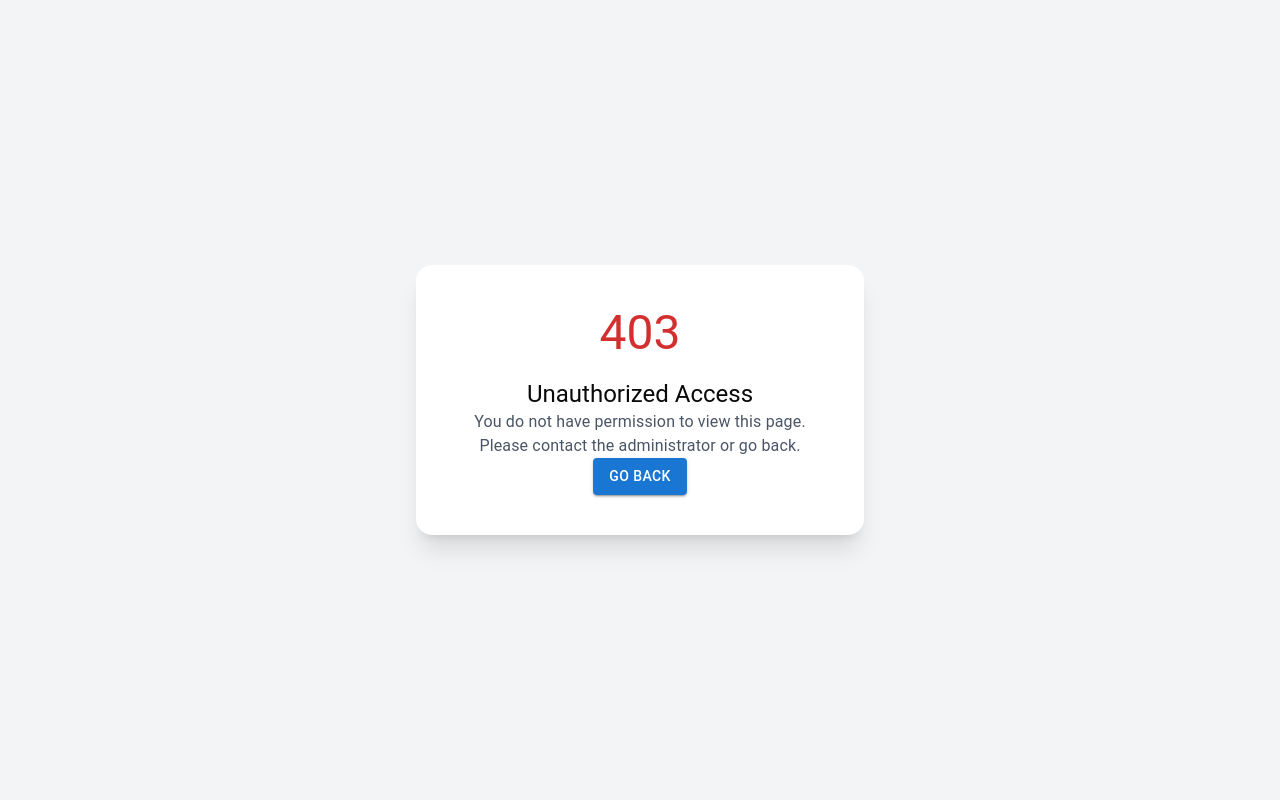
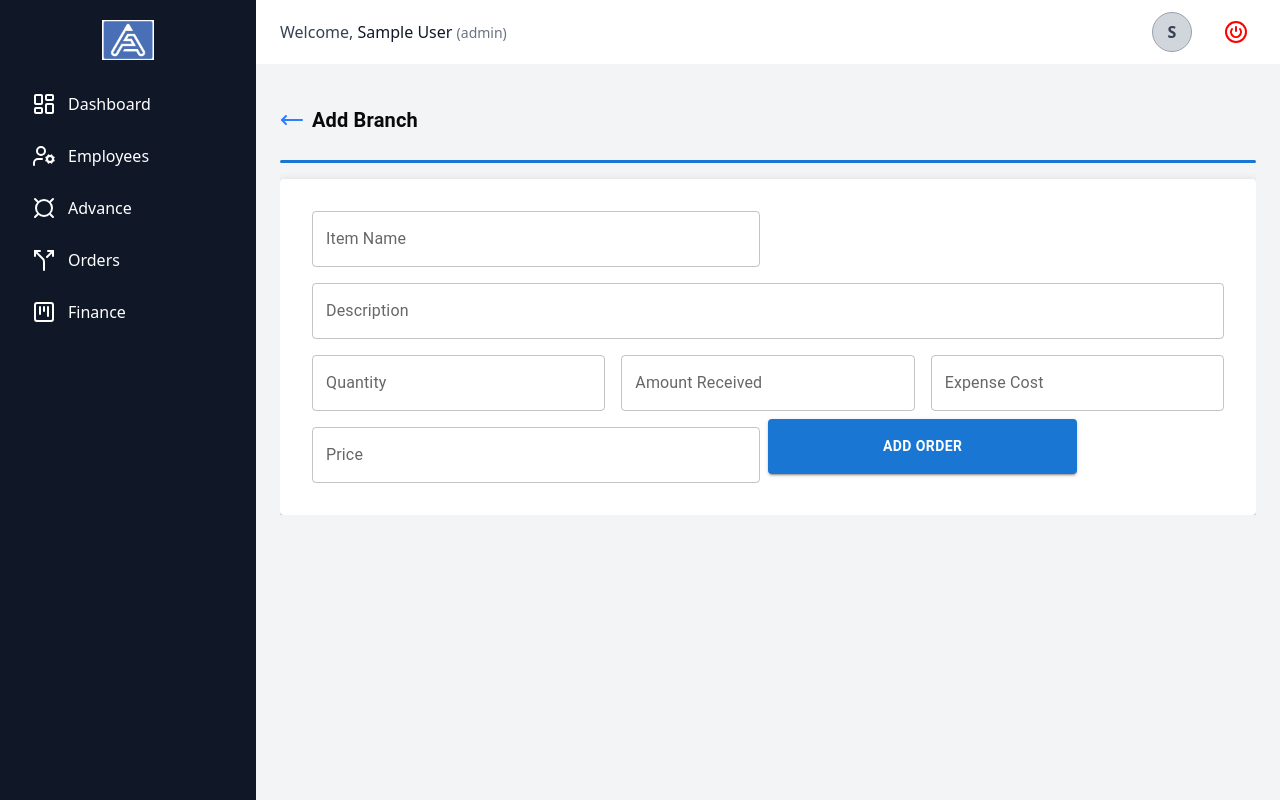
Before and after one commit to bluesparing-abhishek6848/BussinessManagementPortal-main, a React (Vite) app in the folder client/: page /admin/orders/add in a window 1280 px wide. Built offline with nearby package versions, Linux system fonts and the light colour scheme; sample sign-in values are in the browser's storage.

Commit message:
Refactor order management: rename components, update routes, and implement order form; remove unused branch components

```diff
--- a/client/src/components/Admin/AdminBranch/AdminAddBranch.tsx
+++ b/client/src/components/Admin/AdminBranch/AdminAddBranch.tsx
@@ -1,9 +1,9 @@
-import AddBranch from "../../Common/Branch/AddBranch/AddBranch"
+import AddOrder from "../../Common/Branch/AddBranch/AddOrder"
 
-const AdminAddBranchForm = () => {
+const AdminAddOrderForm = () => {
   return (
-    <AddBranch />
+    <AddOrder />
   )
 }
 
-export default AdminAddBranchForm
+export default AdminAddOrderForm
--- a/client/src/components/Common/Branch/AddBranch/AddBranchForm.tsx
+++ /dev/null
@@ -1,92 +0,0 @@
-import Grid from '@mui/material/Grid';
-
-import { useForm } from "react-hook-form";
-import { useNavigate } from "react-router-dom";
-import usePost from "../../../../Hooks/usePost";
-import InputField from "../../../../lib/InputField";
-import { toast } from "react-toastify";
-import FormWrapper from "../../../../lib/FormWrapper";
-import SubmitButton from "../../../../lib/ButtonWrapper";
-
-interface AddBranchFormProps {
-  name: string;
-  address: string;
-}
-
-const AddBranchForm = () => {
-  const { postData, isLoading } = usePost<any, AddBranchFormProps>();
-  const navigate = useNavigate();
-
-  const {
-    handleSubmit,
-    register,
-    reset,
-    formState: { errors },
-  } = useForm<AddBranchFormProps>();
-
-  const onSubmit = async (data: AddBranchFormProps) => {
-    try {
-      await postData(data, "branches"); // ✅ fixed API endpoint
-      // After successful post:
-      toast.success("Branch Added successfully!");
-      reset();
-      navigate(-1);
-    } catch (error: any) {
-      // Show toast with error message here
-      toast.error(error.message || "An unexpected error occurred.");
-    }
-  };
-
-  return (
-    <FormWrapper>
-    <form onSubmit={handleSubmit(onSubmit)} noValidate>
-      <Grid container spacing={2}>
-        <Grid size={{ xs: 12, sm: 6 }}>
-          <InputField
-            label="Branch"
-            error={!!errors.name}
-            register={register("name", {
-              required: "BranchName is required",
-              minLength: { value: 2, message: "Minimum 2 characters" },
-            })}
-          />
-        </Grid>
-        <Grid size={{ xs: 12, sm: 6 }}>
-          <InputField
-            label="Branch Address"
-            fullWidth
-            error={!!errors.address}
-            register={register("address", {
-              required: "Branch Address is required",
-              minLength: { value: 2, message: "Minimum 2 characters" },
-            })}
-          />
-        </Grid>
-        {/* <Grid size={{ xs: 12, sm: 6 }}>
-          <Button
-            type="submit"
-            variant="contained"
-            fullWidth
-            disabled={isLoading}
-            sx={{
-              bgcolor: "primary.main",
-              py: 1.9,
-              fontWeight: "bold",
-              "&:hover": { bgcolor: "primary.dark" },
-            }}
-          >
-            {isLoading ? "Creating..." : "Create Branch"}
-          </Button>
-        </Grid> */}
-        <SubmitButton
-            loading={isLoading}
-            label="Add Branch"
-            loadingLabel="Creating..."
-          />
-      </Grid>
-    </form>
-    </FormWrapper>
-  );
-};
-
-export default AddBranchForm;
--- a/client/src/components/Common/Branch/AddBranch/AddBranch.tsx
+++ b/client/src/components/Common/Branch/AddBranch/AddOrder.tsx
@@ -1,12 +1,12 @@
 import TableWrapper from "../../../../lib/TableWrapper"
-import AddBranchForm from "./AddBranchForm"
+import AddOrderForm from "./AddOrderForm"
 
-const AddBranch = () => {
+const AddOrder = () => {
   return (
    <TableWrapper headLine='Add Branch'>
-    <AddBranchForm/>
+    <AddOrderForm/>
    </TableWrapper>
   )
 }
 
-export default AddBranch
+export default AddOrder;
--- /dev/null
+++ b/client/src/components/Common/Branch/AddBranch/AddOrderForm.tsx
@@ -0,0 +1,135 @@
+import { Grid } from "@material-ui/core";
+import { useForm } from "react-hook-form";
+import { useNavigate } from "react-router-dom";
+import usePost from "../../../../Hooks/usePost";
+import InputField from "../../../../lib/InputField";
+import { toast } from "react-toastify";
+import FormWrapper from "../../../../lib/FormWrapper";
+import SubmitButton from "../../../../lib/ButtonWrapper";
+
+interface AddOrderFormProps {
+  itemName: string;
+  itemImage?: string;
+  itemDescription: string;
+  quantity: number;
+  amountRecieved?: number;
+  expenseCost?: number;
+  price: number;
+}
+
+const AddOrderForm = () => {
+  const { postData, isLoading } = usePost<any, AddOrderFormProps>();
+  const navigate = useNavigate();
+
+  const {
+    handleSubmit,
+    register,
+    reset,
+    formState: { errors },
+  } = useForm<AddOrderFormProps>();
+
+  const onSubmit = async (data: AddOrderFormProps) => {
+    try {
+      await postData(data, "orders");
+      toast.success("Order added successfully!");
+      reset();
+      navigate(-1);
+    } catch (error: any) {
+      toast.error(error.message || "An unexpected error occurred.");
+    }
+  };
+
+  return (
+    <FormWrapper>
+      <form onSubmit={handleSubmit(onSubmit)} noValidate>
+        <Grid container spacing={2}>
+          <Grid item xs={12} sm={6}>
+            <InputField
+              label="Item Name"
+              error={!!errors.itemName}
+              register={register("itemName", {
+                required: "Item Name is required",
+                minLength: { value: 2, message: "Minimum 2 characters" },
+              })}
+            />
+          </Grid>
+
+          <Grid item xs={12} sm={12}>
+            <InputField
+              label="Description"
+              error={!!errors.itemDescription}
+              register={register("itemDescription", {
+                required: "Description is required",
+                minLength: { value: 2, message: "Minimum 2 characters" },
+              })}
+            />
+          </Grid>
+          <Grid item xs={12} sm={4}>
+            <InputField
+              label="Quantity"
+              type="number"
+              error={!!errors.quantity}
+              register={register("quantity", {
+                required: "Quantity is required",
+                min: { value: 1, message: "Minimum quantity is 1" },
+                valueAsNumber: true,
+              })}
+            />
+          </Grid>
+          <Grid item xs={12} sm={4}>
+            <InputField
+              label="Amount Received"
+              type="number"
+              error={!!errors.amountRecieved}
+              register={register("amountRecieved", {
+                min: { value: 0, message: "Cannot be negative" },
+                valueAsNumber: true,
+              })}
+            />
+          </Grid>
+          <Grid item xs={12} sm={4}>
+            <InputField
+              label="Expense Cost"
+              type="number"
+              error={!!errors.expenseCost}
+              register={register("expenseCost", {
+                min: { value: 0, message: "Cannot be negative" },
+                valueAsNumber: true,
+              })}
+            />
+          </Grid>
+          <Grid item xs={12} sm={6}>
+            <InputField
+              label="Price"
+              type="number"
+              error={!!errors.price}
+              register={register("price", {
+                required: "Price is required",
+                min: { value: 0, message: "Cannot be negative" },
+                valueAsNumber: true,
+              })}
+            />
+          </Grid>
+                    {/* <Grid item xs={12} sm={6}>
+                    <InputField
+                      // label="Item Image"
+                      type="file"
+                      inputProps={{ accept: "image/*" }}
+                      error={!!errors.itemImage}
+                      register={register("itemImage")}
+                      fullWidth
+                      helperText="Upload an image of the item (optional)"
+                    />
+                    </Grid> */}
+          <SubmitButton
+            loading={isLoading}
+            label="Add Order"
+            loadingLabel="Creating..."
+          />
+        </Grid>
+      </form>
+    </FormWrapper>
+  );
+};
+
+export default AddOrderForm;
--- a/client/src/components/Common/Branch/OrderCol.tsx
+++ b/client/src/components/Common/Branch/OrderCol.tsx
@@ -1,16 +1,21 @@
 import type { MRT_ColumnDef } from "material-react-table";
 import { DAYJS_DISPLAY_FORMAT_TABLES } from "../../../Constant";
 import dayjs from "dayjs";
-import type { IBranch } from "./OrderTypes";
+import type { IOrder } from "./OrderTypes";
 
-export const BranchColumns = (): MRT_ColumnDef<IBranch>[] => [
-  { accessorKey: "name", header: "Branch Name" },
-  { accessorKey: "address", header: "Branch Address" },
+export const OrderColumns = (): MRT_ColumnDef<IOrder>[] => [
+  { accessorKey: "itemName", header: "Item Name" },
+  { accessorKey: "itemDescription", header: "Description" },
+  { accessorKey: "quantity", header: "Quantity" },
+  { accessorKey: "amountRecieved", header: "Amount Received" },
+  { accessorKey: "expenseCost", header: "Expense Cost" },
+  { accessorKey: "price", header: "Price" },
+  { accessorKey: "status", header: "Status" },
   {
     accessorKey: "createdAt",
     header: "Created On",
     size: 100,
-    Cell: ({ row }: { row: { original: IBranch } }) => {
+    Cell: ({ row }: { row: { original: IOrder } }) => {
       return dayjs(row.original.createdAt).format(DAYJS_DISPLAY_FORMAT_TABLES);
     },
   },
--- a/client/src/components/Common/Branch/OrderTable.tsx
+++ b/client/src/components/Common/Branch/OrderTable.tsx
@@ -2,56 +2,55 @@ import { useNavigate } from "react-router-dom";
 import ReusableTable from "../../../lib/ReusableTable";
 import useDelete from "../../../Hooks/useDelete";
 import { useMemo } from "react";
-import { BranchColumns } from "./OrderCol";
-import type { IBranch } from "./OrderTypes";
+import { OrderColumns } from "./OrderCol";
+import type { IOrder } from "./OrderTypes";
 import { toast } from "react-toastify";
 
 const OrderTable = () => {
   const navigate = useNavigate();
 
-  const { deleteData } = useDelete("branches");
+  const { deleteData } = useDelete("orders");
   const userJson = localStorage.getItem("user");
   const role = userJson ? JSON.parse(userJson).role : null;
-  // ✅ FIXED: Call BranchColumns to get array of column definitions
-  const columns = useMemo(() => BranchColumns(), []);
+
+  // Columns for orders
+  const columns = useMemo(() => OrderColumns(), []);
 
   const handleAdd = () => {
     if (role === "admin") {
-      navigate("/admin/branch/add");
-    } else if (role === "accountManager") {
-      navigate("/account-manager/branch/add");
-    } else {
+      navigate("/admin/orders/add");
+    }  else {
       alert("Unauthorized role");
     }
   };
 
-  const handleDelete = async (row: IBranch, refetch: () => void) => {
+  const handleDelete = async (row: IOrder, refetch: () => void) => {
     try {
       await deleteData(row._id);
       refetch();
-      toast.success("Branch deleted successfully!");
+      toast.success("Order deleted successfully!");
     } catch (error: any) {
       toast.error(error.message || "An unexpected error occurred.");
     }
   };
 
-  const handleEdit = (row: IBranch) => {
+  const handleEdit = (row: IOrder) => {
     if (role === "admin") {
-      navigate(`/admin/branch/edit/${row._id}`, { state: row });
+      navigate(`/admin/order/edit/${row._id}`, { state: row });
     } else if (role === "accountManager") {
-      navigate(`/account-manager/branch/edit/${row._id}`, { state: row });
+      navigate(`/account-manager/order/edit/${row._id}`, { state: row });
     } else {
       alert("Unauthorized role");
     }
   };
 
   return (
-    <ReusableTable<IBranch>
+    <ReusableTable<IOrder>
       subtitle="Dashboard"
       headLine="Order Table"
       btnText="Add Order"
-      endpoint="branches"
-      searchEndpoint="branches/search"
+      endpoint="orders"
+      searchEndpoint="orders/search"
       columns={columns}
       onAdd={handleAdd}
       onEdit={handleEdit}
--- a/client/src/components/Common/Branch/OrderTypes.ts
+++ b/client/src/components/Common/Branch/OrderTypes.ts
@@ -1,18 +1,14 @@
-export interface IBranch {
-
+export interface IOrder {
   _id: string;
-  name: string;
-  address?: string;
-  manager?: string;
-
-  createdBy: string | null;
-  updatedBy: string | null;
-
+  itemName: string;
+  itemImage?: string;
+  itemDescription: string;
+  quantity: number;
+  amountRecieved?: number;
+  expenseCost?: number;
+  price: number;
+  status: "recieved" | "making" | "completed" | "pending";
   createdAt: string;
   updatedAt: string;
+  createdBy: string;
 }
-
-export interface IBranchDropDown {
-  _id: string;
-  name: string;
-}
--- a/client/src/routes.tsx
+++ b/client/src/routes.tsx
@@ -58,10 +58,10 @@ const AddCapital = lazy(
 
 const Profile = lazy(() => import("./pages/Profile"));
 const SignUpForm = lazy(() => import("./pages/AuthSwitcher/SignUpForm"));
-const AdminBranchTable = lazy(
+const AdminOrdersTable = lazy(
   () => import("./components/Admin/AdminBranch/AdminOrderTable")
 );
-const AdminAddBranchForm = lazy(
+const AdminAddOrderForm = lazy(
   () => import("./components/Admin/AdminBranch/AdminAddBranch")
 );
 const AdminEditBranchForm = lazy(
@@ -114,8 +114,8 @@ const routeConfig = [
           { path: "finance/add", element: <AddCapital /> },
           { path: "finance/edit", element: <EditCapital /> },
           { path: "loan-table", element: <LoanTable /> },
-          { path: "Orders", element: <AdminBranchTable /> },
-          { path: "branch/add", element: <AdminAddBranchForm /> },
+          { path: "Orders", element: <AdminOrdersTable /> },
+          { path: "orders/add", element: <AdminAddOrderForm /> },
           { path: "branch/edit/:id", element: <AdminEditBranchForm /> },
           { path: "advance", element: <AdvanceSummary/> },
            { path: "advance/add", element: <AddAdvance /> },
```
Also changed, not shown: 2 other files (tests, documents, lock files or other folders).
